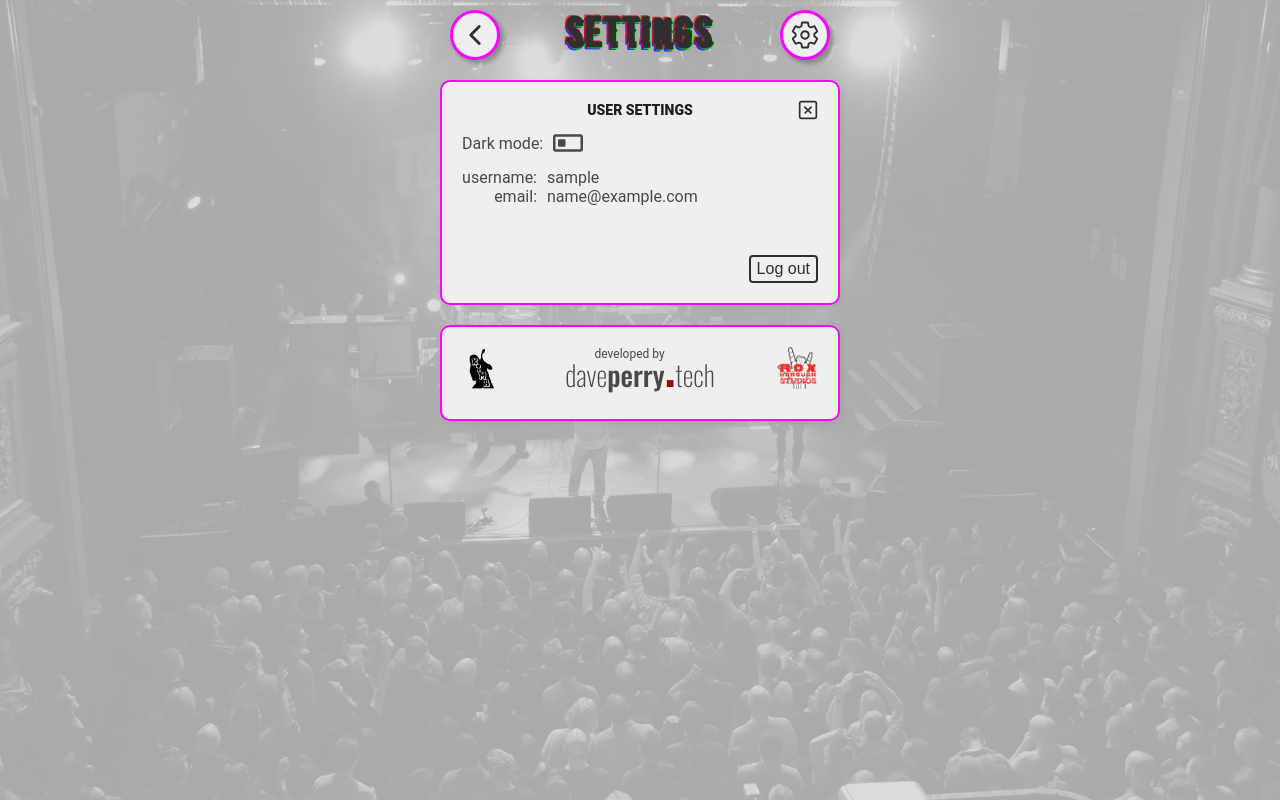
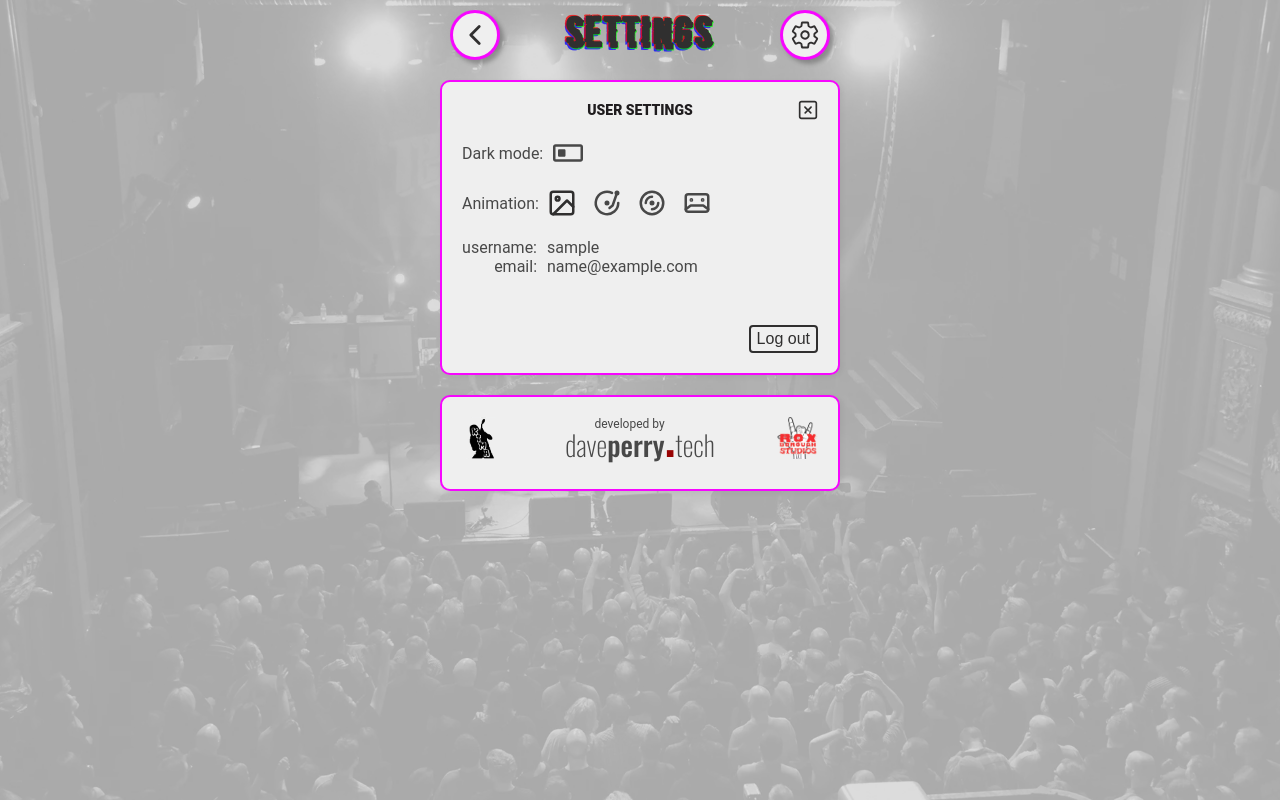
Before and after one commit to DaveDevPerry/terror-fi_mern, a React (Create React App) app: page /settings in a window 1280 px wide. Built offline with nearby package versions, Linux system fonts and the light colour scheme; sample sign-in values are in the browser's storage.

Commit message:
view mode select

```diff
--- /dev/null
+++ b/src/components/UserDefaultAnimation.js
@@ -0,0 +1,114 @@
+// import { Link } from 'react-router-dom';
+// import { useLogout } from '../hooks/useLogout';
+import { useAuthContext } from '../hooks/useAuthContext';
+import styled from 'styled-components';
+import { TbVinyl, TbDeviceAudioTape, TbDisc } from 'react-icons/tb';
+import { FiImage } from 'react-icons/fi';
+import { log } from '../helper';
+// import { format } from 'date-fns';
+
+const UserDefaultAnimation = ({ targets }) => {
+	// const { logout } = useLogout();
+	const { user } = useAuthContext();
+
+	const handleClick = () => {
+		// logout();
+		log('clicked');
+	};
+	return (
+		<StyledUserDefaultAnimation>
+			{user && (
+				<div>
+					<ul className='user-details-list'>
+						<li>
+							<p>Animation:</p>
+							<ul id='animation-menu'>
+								<li
+									id='display-default'
+									className='active-animation'
+									onClick={handleClick}
+								>
+									<FiImage className='media-menu-icons' />
+								</li>
+								<li id='display-record' onClick={handleClick}>
+									<TbVinyl className='media-menu-icons' />
+								</li>
+								<li id='display-cd' onClick={handleClick}>
+									<TbDisc className='media-menu-icons' />
+								</li>
+								<li id='display-cassette' onClick={handleClick}>
+									<TbDeviceAudioTape className='media-menu-icons' />
+								</li>
+							</ul>
+						</li>
+					</ul>
+
+					{/* <button onClick={handleClick}>Log out</button> */}
+				</div>
+			)}
+		</StyledUserDefaultAnimation>
+	);
+};
+const StyledUserDefaultAnimation = styled.nav`
+	background-color: ${({ theme }) => theme.bgGrey};
+	transition: all 200ms linear;
+	color: ${({ theme }) => theme.txtGrey};
+	div {
+		display: flex;
+		flex-direction: column;
+		align-items: flex-start;
+		justify-content: flex-start;
+		row-gap: 3rem;
+		.user-details-list {
+			list-style: none;
+			li {
+				display: flex;
+				align-items: center;
+				column-gap: 1rem;
+				p {
+					width: 7.5rem;
+					text-align: right;
+				}
+				#animation-menu {
+					display: flex;
+					justify-content: space-evenly;
+					align-items: center;
+					flex-direction: row;
+					list-style: none;
+					width: 100%;
+					column-gap: 1.5rem;
+					li {
+						cursor: pointer;
+						.media-menu-icons {
+							color: ${({ theme }) => theme.txtGrey};
+							font-size: 3rem;
+							pointer-events: none;
+						}
+						span {
+							pointer-events: none !important;
+						}
+						&.active-animation {
+							/* li { */
+							/* cursor: pointer; */
+							.media-menu-icons {
+								color: ${({ theme }) => theme.white};
+								font-size: 3rem;
+								pointer-events: none;
+							}
+							span {
+								pointer-events: none !important;
+							}
+							/* } */
+						}
+					}
+				}
+			}
+		}
+
+		a {
+			text-decoration: none;
+		}
+	}
+`;
+
+export default UserDefaultAnimation;
--- a/src/components/playlist/Playlist.js
+++ b/src/components/playlist/Playlist.js
@@ -6,6 +6,7 @@ import { usePlayerContext } from '../../hooks/usePlayerContext';
 // import { HiOutlineEllipsisVertical } from 'react-icons/hi';
 import { FiHeart } from 'react-icons/fi';
 import { FaEllipsisV } from 'react-icons/fa';
+import { AnimatePresence, motion } from 'framer-motion';
 // import { log } from '../../helper';
 
 function Playlist() {
@@ -21,14 +22,23 @@ function Playlist() {
 	// };
 
 	return (
-		<StyledPlaylist className='playlist no_drag'>
+		<AnimatePresence mode='wait'>
+			<StyledPlaylist
+				className='playlist no_drag'
+				initial={{ width: 0 }}
+				animate={{ width: 'auto' }}
+				// animate={{ width: '100%' }}
+				exit={{ x: window.innerWidth }}
+			>
 				<div className='header'>
 					<h4 className='pltext'>{playListTitle}</h4>
 				</div>
 				<ul className='loi'>
 					{songslist.map((song, i) => (
 						<li
-						className={'songContainer ' + (currentSong === i ? 'selected' : '')}
+							className={
+								'songContainer ' + (currentSong === i ? 'selected' : '')
+							}
 							key={i}
 							// onClick={() => {
 							// 	SetCurrent(i);
@@ -67,9 +77,10 @@ function Playlist() {
 					))}
 				</ul>
 			</StyledPlaylist>
+		</AnimatePresence>
 	);
 }
-const StyledPlaylist = styled.div`
+const StyledPlaylist = styled(motion.div)`
 	/* flex: 1; */
 	/* overflow-y: scroll; */
 	overflow-y: hidden;
@@ -77,7 +88,7 @@ const StyledPlaylist = styled.div`
 	/* border: 2px solid green; */
 	/* padding: 0 1rem; */
 	margin: 0 2rem;
-
+	flex: 1;
 	&.no_drag {
 		-webkit-app-region: no-drag;
 	}
--- a/src/pages/AudioPlayer.js
+++ b/src/pages/AudioPlayer.js
@@ -31,7 +31,9 @@ import AddPlaylistForm from '../components/AddPlaylistForm';
 
 import { Toaster } from 'react-hot-toast';
 // import playerContext from '../context/playerContext';
-// import VisualyzerWidget from '../components/VisualyzerWidget';
+import VisualyzerWidget from '../components/VisualyzerWidget';
+
+// import { AnimatePresence } from 'framer-motion';
 // import ProgressWidget from '../components/ProgressWidget';
 
 // const close = () => {
@@ -214,7 +216,8 @@ function AudioPlayer({
 		// }
 	};
 
-	const { menuStatus, setMenuStatus } = useStateContext();
+	const { menuStatus, setMenuStatus, viewMode, setViewMode } =
+		useStateContext();
 
 	const handleMenu = () => {
 		log(menuStatus, 'menu status');
@@ -267,8 +270,33 @@ function AudioPlayer({
 				// toggleAudio={toggleAudio}
 				// handleVolume={handleVolume}
 			/>
-			<Playlist />
-			{/* <VisualyzerWidget /> */}
+			<div className='view-mode-btns'>
+				{viewMode === 'tracklist' && (
+					<button
+						className='view-mode-btn'
+						onClick={() => {
+							setViewMode('visualizer');
+						}}
+					>
+						visualizer
+					</button>
+				)}
+				{viewMode === 'visualizer' && (
+					<button
+						className='view-mode-btn'
+						onClick={() => {
+							setViewMode('tracklist');
+						}}
+					>
+						track list
+					</button>
+				)}
+			</div>
+			{/* <AnimatePrescence mode='wait'> */}
+
+			{viewMode === 'tracklist' && <Playlist />}
+			{viewMode === 'visualizer' && <VisualyzerWidget />}
+			{/* </AnimatePrescence> */}
 			{/* </div> */}
 			{/* <Actions /> */}
 			{/* </div> */}
@@ -326,6 +354,22 @@ const StyledAudioPlayer = styled(motion.section)`
 	z-index: 2;
 	max-width: 42rem;
 	margin: 0 auto;
+	.view-mode-btns {
+		display: flex;
+		justify-content: flex-end;
+		column-gap: 1rem;
+		align-items: center;
+		margin: 0 2rem;
+		.view-mode-btn {
+			padding: 0.3rem 1rem;
+			outline: none;
+			border: none;
+			border-radius: 0.5rem;
+			background-color: ${({ theme }) => theme.bgGrey};
+			color: ${({ theme }) => theme.white};
+			width: 8rem;
+		}
+	}
 `;
 
 export default AudioPlayer;
--- a/src/pages/Settings.js
+++ b/src/pages/Settings.js
@@ -11,6 +11,7 @@ import { NavLink, useNavigate } from 'react-router-dom';
 import AppDetails from '../components/AppDetails';
 import { IoSettingsOutline } from 'react-icons/io5';
 import { IoChevronBack } from 'react-icons/io5';
+import UserDefaultAnimation from '../components/UserDefaultAnimation';
 // import KeyWidget from '../components/KeyWidget';
 // import { useEffect } from 'react';
 // import UserForm from '../components/UserForm';
@@ -91,6 +92,7 @@ const Settings = ({ themeToggler, theme }) => {
 				</h3>
 
 				<Toggle toggleTheme={themeToggler} theme={theme} />
+				<UserDefaultAnimation theme={theme} />
 				<Navbar />
 				{/* <Navbar targets={targets} /> */}
 				{/* {!targets && <TargetForm />} */}
@@ -216,7 +218,7 @@ const StyledSettings = styled(motion.div)`
 	.settings-modal {
 		display: flex;
 		flex-direction: column;
-		row-gap: 1rem;
+		row-gap: 2rem;
 		padding: 2rem;
 		/* background: ${({ theme }) => theme.white};
 		border-radius: 4px; */
```
Also changed, not shown: src/components/VisualyzerWidget.js (+88 -80 lines), src/lib/context.js. Lines whose indentation alone changed are shown as unchanged.
